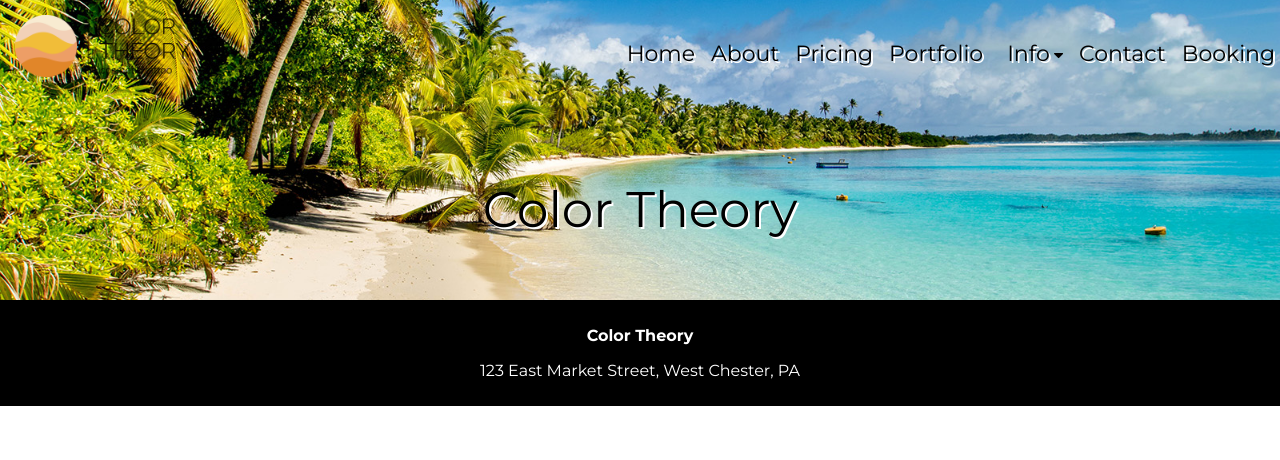
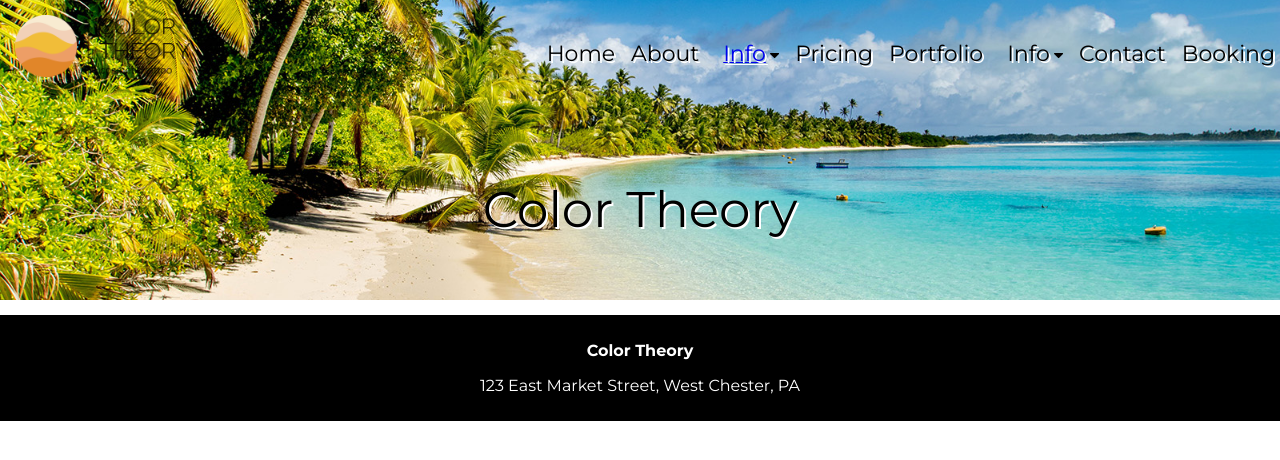
Before and after one commit to crogenmuser/Website, a Jekyll site: the page built from pricing/index.md, in a window 1280 px wide. Shown: the top 460 px of the page. Built offline with Jekyll 4.4.1, drawn with Linux system fonts in a browser that asks for light colours; nearby versions of some CDN libraries.

Commit message:
working on nav

```diff
--- a/_layouts/default.html
+++ b/_layouts/default.html
@@ -28,6 +28,14 @@
                 <a href="javascript:void(0)" class="closebtn" onclick="closeNav()">&times;</a>
                 <a href="/">Home</a>
                 <a href="/about">About</a>
+                <div class="dropdown">
+                    <button class="dropbtn"><a href="/about"><p class="dropdownName">Info</p></a>
+                        <i class="fa fa-caret-down"></i>
+                    </button>
+                    <div class="dropdown-content">
+                        <a href="/about">Colleen</a>
+                    </div>
+                </div>
                 <a href="/pricing">Pricing</a>
                 <a href="/portfolio">Portfolio</a>
                 <div class="dropdown">
@@ -60,7 +68,7 @@
 
             <div id="bottom">
                 <p><strong>Color Theory</strong></p>
-                <a href="https://goo.gl/maps/6yhoYxvkTnfNJRqz6"><p>123 East Market Street, West Chester, PA</p></a>
+                <a href="https://goo.gl/maps/6yhoYxvkTnfNJRqz6"><p>123 East Market Street, West&nbsp;Chester,&nbsp;PA</p></a>
             </div>
 		</body>
 	</html>
--- a/css/main.css
+++ b/css/main.css
@@ -44,7 +44,6 @@ body {
 
 .photoAndText {
     width: 500px;
-    padding-top: 15px;
     display: inline-grid;
 }
 
@@ -123,6 +122,7 @@ button p {
 .container {
     padding-left: 15px;
     padding-right: 15px;
+    padding-top: 15px;
     text-align: center;
 }
 
```
